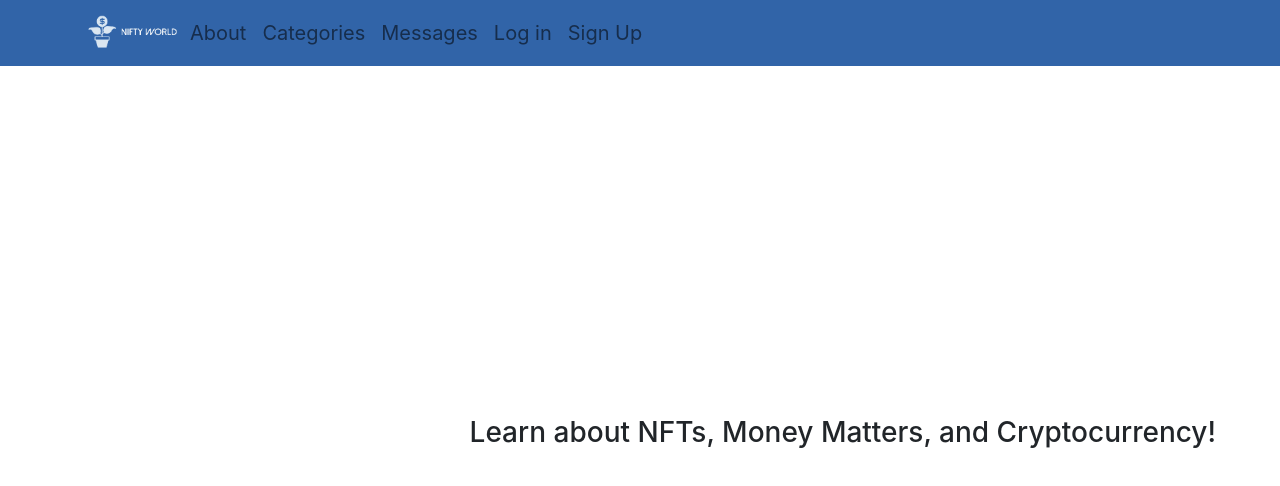
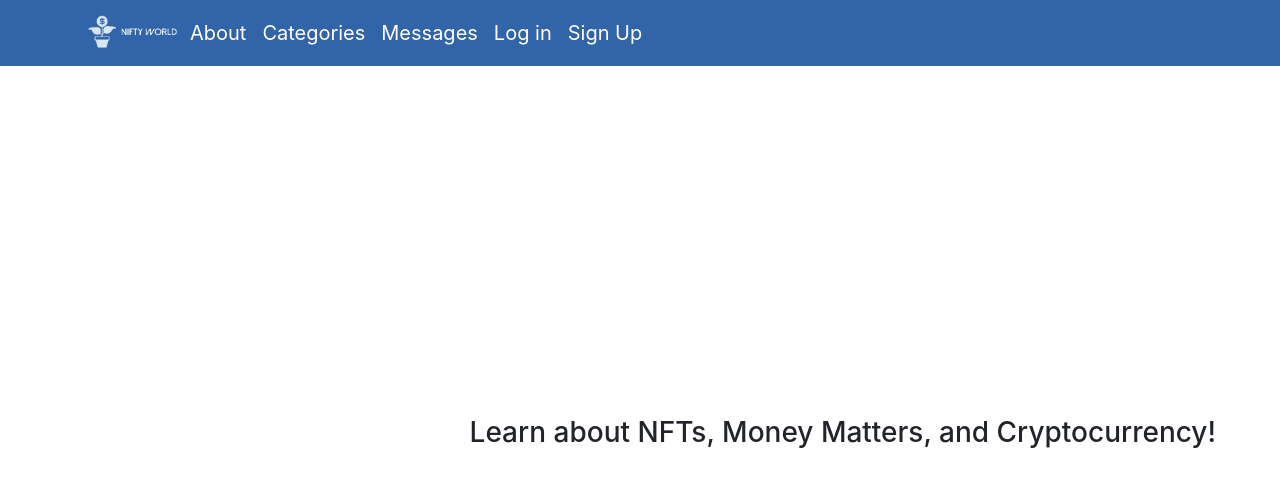
Before and after one commit to TaylorWill94/NiFTy-World-F-E-Taylor, a React (Create React App) app: page / in a window 1280 px wide. Shown: the top 486 px of the page. Built offline with nearby package versions, Linux system fonts and the light colour scheme.

Commit message:
changed nav link text to white

```diff
--- a/src/Components/NavBar.js
+++ b/src/Components/NavBar.js
@@ -20,7 +20,7 @@ function NavBar() {
     //     </Navbar>
     //   );
     // }
-    <Navbar className="navbar-brand" expand="sm">
+    <Navbar className="navbar-brand" expand="sm" >
       <Container className="navbar-brand">
         <Navbar.Brand href="/">
           <img src={logo} style={{ width: 100, marginTop: -7 }} alt="" />
@@ -28,11 +28,11 @@ function NavBar() {
         <Navbar.Toggle aria-controls="basic-navbar-nav" />
         <Navbar.Collapse id="basic-navbar-nav">
           <Nav className="me-auto">
-            <Nav.Link href="/about">About</Nav.Link>
-            <Nav.Link href="/categories">Categories</Nav.Link>
-            <Nav.Link href="/comments">Messages</Nav.Link>
-            <Nav.Link href="/login">Log in</Nav.Link>
-            <Nav.Link href="/signup">Sign Up</Nav.Link>
+            <Nav.Link href="/about" style={{color: "white"}}>About</Nav.Link>
+            <Nav.Link href="/categories" style={{color: "white"}}>Categories</Nav.Link>
+            <Nav.Link href="/comments" style={{color: "white"}}>Messages</Nav.Link>
+            <Nav.Link href="/login" style={{color: "white"}}>Log in</Nav.Link>
+            <Nav.Link href="/signup" style={{color: "white"}}>Sign Up</Nav.Link>
           </Nav>
         </Navbar.Collapse>
       </Container>
```
